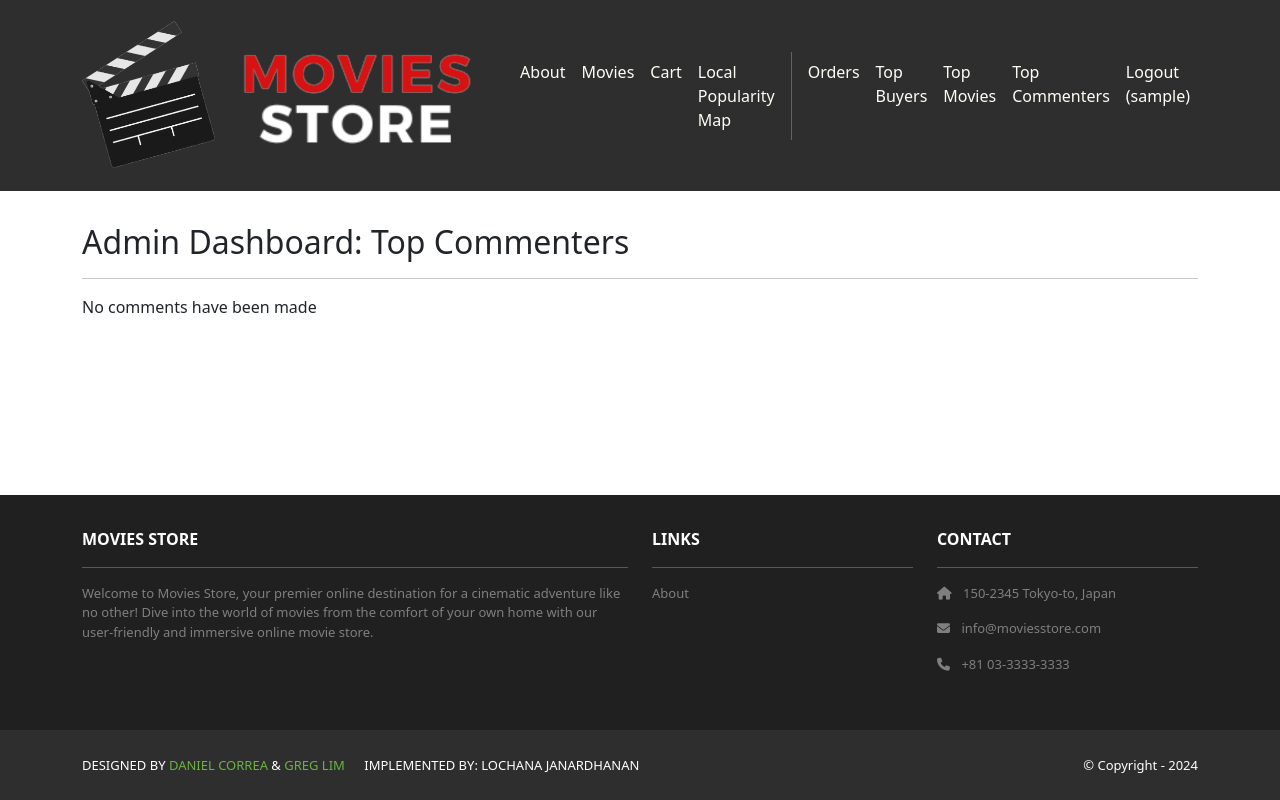
After one commit to ljanardhanan27/moviesstore, a Django app: page /dashboard/top_commenters/ in a window 1280 px wide. The commit adds this page. Run offline with Django 5.2, Linux system fonts and the light colour scheme; the visitor is signed in with stand-in values (Sample User, id 1); data comes from the database, SQL or seed files in the repository; data that the repository does not hold is empty; some libraries are stand-ins or nearby versions.

Commit message:
Add Top Commenters dashboard (user story 4)

```diff
--- /dev/null
+++ b/dashboard/templates/dashboard/top_commenters.html
@@ -0,0 +1,60 @@
+{% extends 'base.html' %}
+{% block content %}
+<div class="p-3">
+    <div class="container">
+        <div class="row mt-3">
+            <div class="col mx-auto mb-3">
+                <h2>Admin Dashboard: Top Commenters</h2>
+                <hr/>
+                {% if template_data.top_commenter %}
+                <div class="card mb-4">
+                    <div class="card-body">
+                        <h5 class="card-title"> Most Comments Posted</h5>
+                        <p class="card-text fs-5">
+                            <b>{{ template_data.top_commenter.username }} </b>
+                            | {{ template_data.top_commenter.comments_posted }}
+                                comment{{ template_data.top_commenter.comments_posted|pluralize }} posted
+                        </p>
+                        {% if template_data.tied_with_top > 0 %}
+                        <p class="text-muted">
+                            Tied with {{ template_data.tied_with_top }} other user{{ template_data.tied_with_top|pluralize }}
+                        </p>
+                        {% endif %}
+                        <h6>{{ template_data.top_commenter.username }}'s comments</h6>
+                        <ul class="list-group">
+                            {% for review in template_data.top_commenter_reviews %}
+                            <li class="list-group-item d-flex justify-content-between">
+                                <span>{{ review.comment }}</span>
+                                <span class="badge bg-dark">{{ review.movie__name }}</span>
+                            </li>
+                            {% endfor %}
+                        </ul>
+                    </div>
+                </div>
+                <h5>All users ranked by most comments posted</h5>
+                <table class="table table-bordered table-striped text-center">
+                    <thead>
+                        <tr>
+                            <th scope="col">Rank</th>
+                            <th scope="col">Username</th>
+                            <th scope="col">Comments Posted</th>
+                        </tr>
+                    </thead>
+                    <tbody>
+                        {% for commenter in template_data.commenters %}
+                        <tr>
+                            <td> {{ forloop.counter }} </td>
+                            <td> {{ commenter.username }}</td>
+                            <td> {{ commenter.comments_posted }}</td>
+                        </tr>
+                        {% endfor %}
+                    </tbody>
+                </table>
+                {% else %}
+                <p>No comments have been made</p>
+                {% endif %}
+            </div>
+        </div>
+    </div>
+</div>
+{% endblock content %}
--- a/dashboard/urls.py
+++ b/dashboard/urls.py
@@ -4,4 +4,5 @@ from . import views
 urlpatterns = [
     path('top-buyers/', views.top_buyers, name='dashboard.top_buyers'),
     path('top-movies/', views.top_movies, name='dashboard.top_movies'),
+    path('top_commenters/', views.top_commenters, name='dashboard.top_commenters'),
 ]
--- a/dashboard/views.py
+++ b/dashboard/views.py
@@ -2,7 +2,7 @@ from django.shortcuts import render
 from django.contrib.admin.views.decorators import staff_member_required
 from django.db.models import Sum, Count
 from django.contrib.auth.models import User
-from movies.models import Movie
+from movies.models import Movie, Review
 
 from cart.models import Item
 
@@ -69,3 +69,38 @@ def top_movies(request):
     }
 
     return render(request, 'dashboard/top_movies.html', {'template_data': template_data})
+
+
+@staff_member_required
+def top_commenters(request):
+    commenters = (
+        User.objects.annotate(comments_posted=Count('review'),)
+        .filter(comments_posted__gt=0)
+        .order_by('-comments_posted', 'username')
+        .values('id', 'username', 'comments_posted')
+    )
+
+    top_commenter = commenters[0] if commenters else None
+    top_commenter_reviews = []
+    tied_with_top = 0
+
+    if top_commenter is not None:
+        top_commenter_reviews = (
+            Review.objects
+            .filter(user_id=top_commenter['id'])
+            .values('movie__name', 'comment', 'date')
+            .order_by('-date')
+        )
+        tied_with_top = sum(
+            1 for c in commenters if c['comments_posted'] == top_commenter['comments_posted']
+        ) - 1
+
+    template_data = {
+        'title': 'Top Commenters',
+        'commenters': commenters,
+        'top_commenter': top_commenter,
+        'top_commenter_reviews': top_commenter_reviews,
+        'tied_with_top': tied_with_top,
+    }
+
+    return render(request, 'dashboard/top_commenters.html', {'template_data': template_data})
--- a/moviesstore/templates/base.html
+++ b/moviesstore/templates/base.html
@@ -34,6 +34,7 @@
             {% if user.is_staff %}
             <a class="nav-link" href="{% url 'dashboard.top_buyers' %}">Top Buyers</a>
             <a class="nav-link" href="{% url 'dashboard.top_movies' %}">Top Movies</a>
+            <a class="nav-link" href="{% url 'dashboard.top_commenters' %}">Top Commenters</a>
             {% endif %}
             <a class="nav-link" href="{% url 'accounts.logout' %}">Logout ({{ user.username }})</a>
             {% else %}
```
